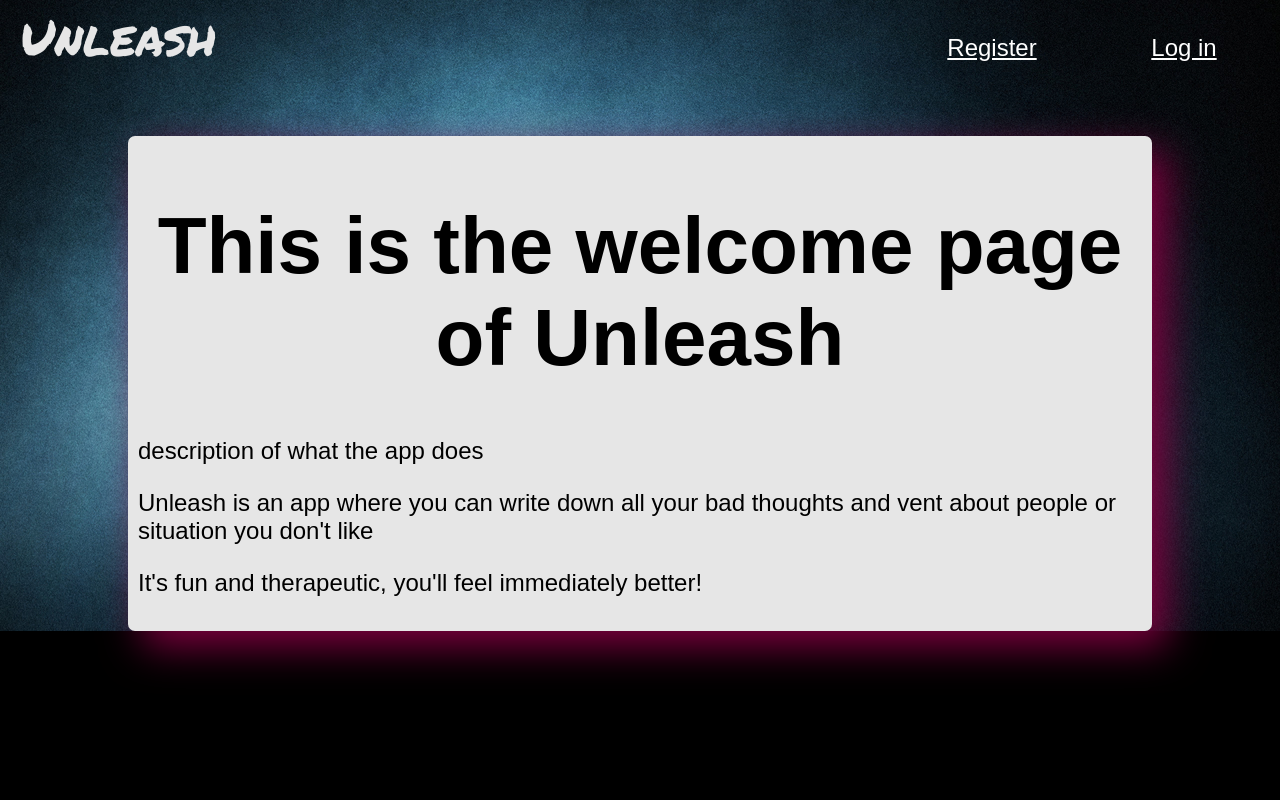
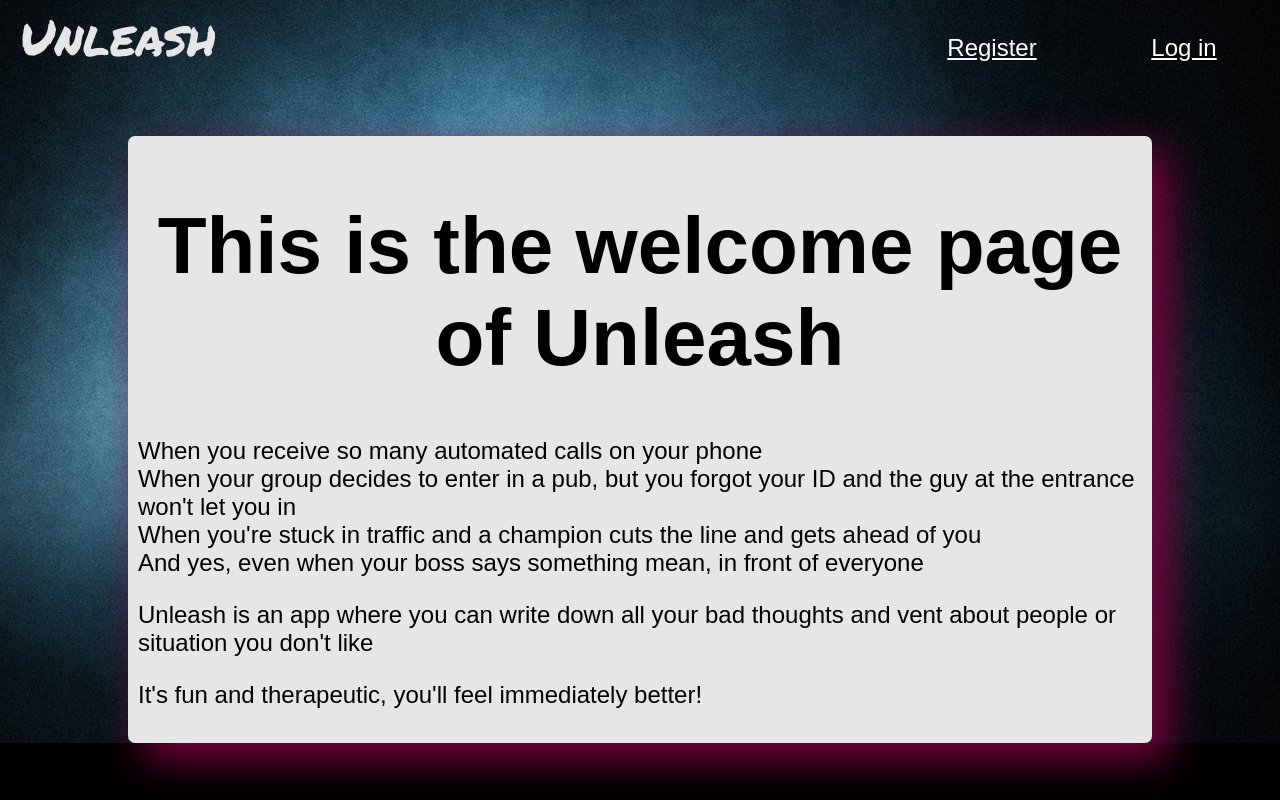
Before and after one commit to FedeColap/Unleash-react, a React (Create React App) app: page / in a window 1280 px wide. Built offline with nearby package versions, Linux system fonts and the light colour scheme.

Commit message:
styling a little more

```diff
--- a/package.json
+++ b/package.json
@@ -16,6 +16,8 @@
     "start": "react-scripts start",
     "build": "react-scripts build",
     "test": "react-scripts test",
+    "predeploy": "npm run build",
+    "deploy": "now --prod ./build",
     "eject": "react-scripts eject"
   },
   "eslintConfig": {
--- a/src/routes/WelcomePage/WelcomePage.js
+++ b/src/routes/WelcomePage/WelcomePage.js
@@ -19,7 +19,10 @@ class WelcomePage extends Component {
 
             <div className="content">
                 <h1>This is the welcome page of Unleash</h1>
-                <p>description of what the app does</p>
+                <p>When you receive so many automated calls on your phone<br />
+                   When your group decides to enter in a pub, but you forgot your ID and the guy at the entrance won't let you in <br />
+                   When you're stuck in traffic and a champion cuts the line and gets ahead of you<br />
+                   And yes, even when your boss says something mean, in front of everyone</p>
                 <p>Unleash is an app where you can write down all your bad thoughts and vent about people or situation you don't like</p>
                 <p> It's fun and therapeutic, you'll feel immediately better!</p>
             </div>
```
Also changed, not shown: public/now.json (added, +8 -0 lines).
